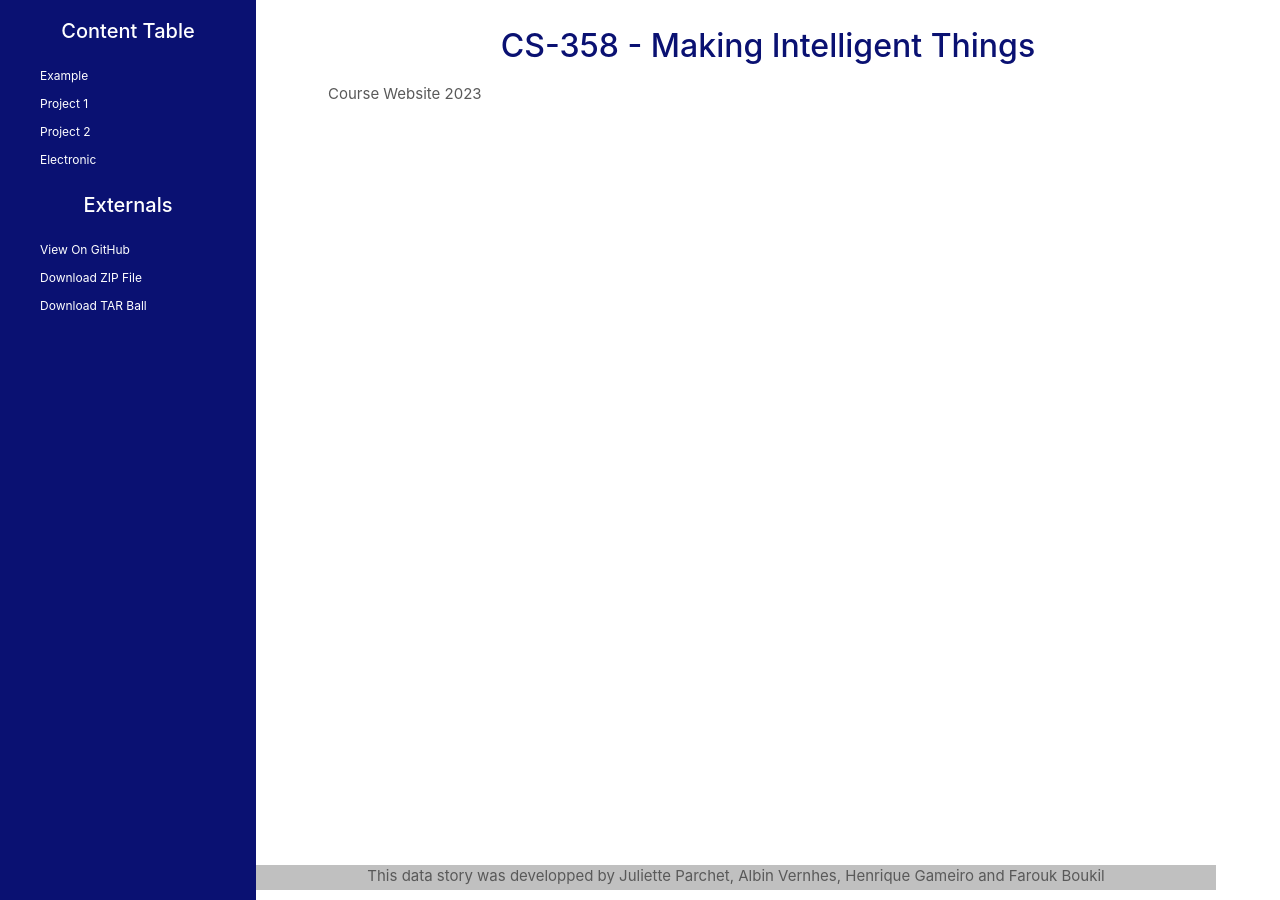
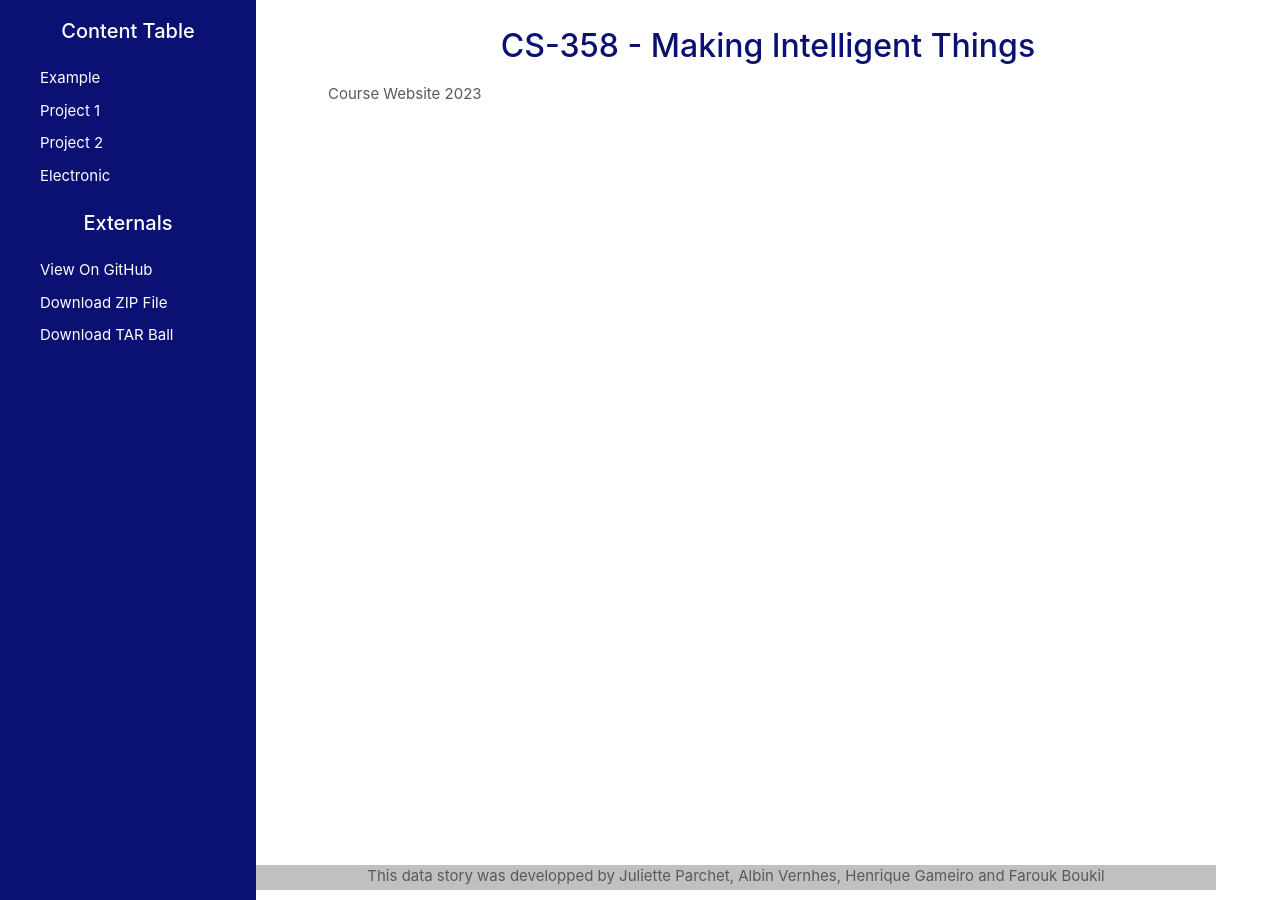
Before and after one commit to Jucifer06/CS-358-Making-Intelligent-Things, a Jekyll site: the page built from README.md, in a window 1280 px wide. Built offline with Jekyll 4.4.1, drawn with Linux system fonts in a browser that asks for light colours; our own code applies the rules of GitHub Pages for plain Markdown files.

Commit message:
Update styles.css

```diff
--- a/assets/css/styles.css
+++ b/assets/css/styles.css
@@ -240,9 +240,9 @@ footer {
   padding-top: 20px;
   padding-bottom: 20px;
   overflow-y: scroll;
-  right-padding: 2vw;
+  right-padding: 20px;
   text-align: left;
-  font-size: 12px;
+  font-size: 15px;
 }
 .navig-section ul{
   list-style:none;
```
